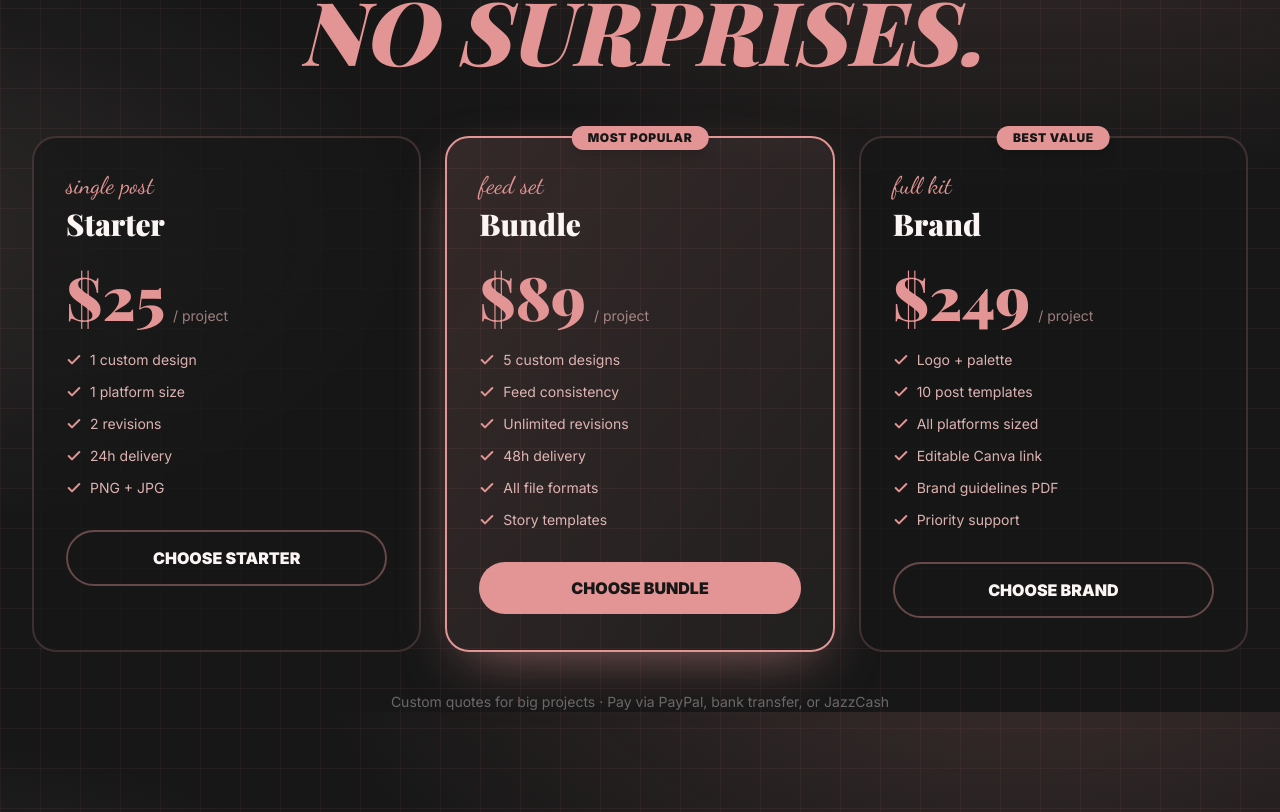
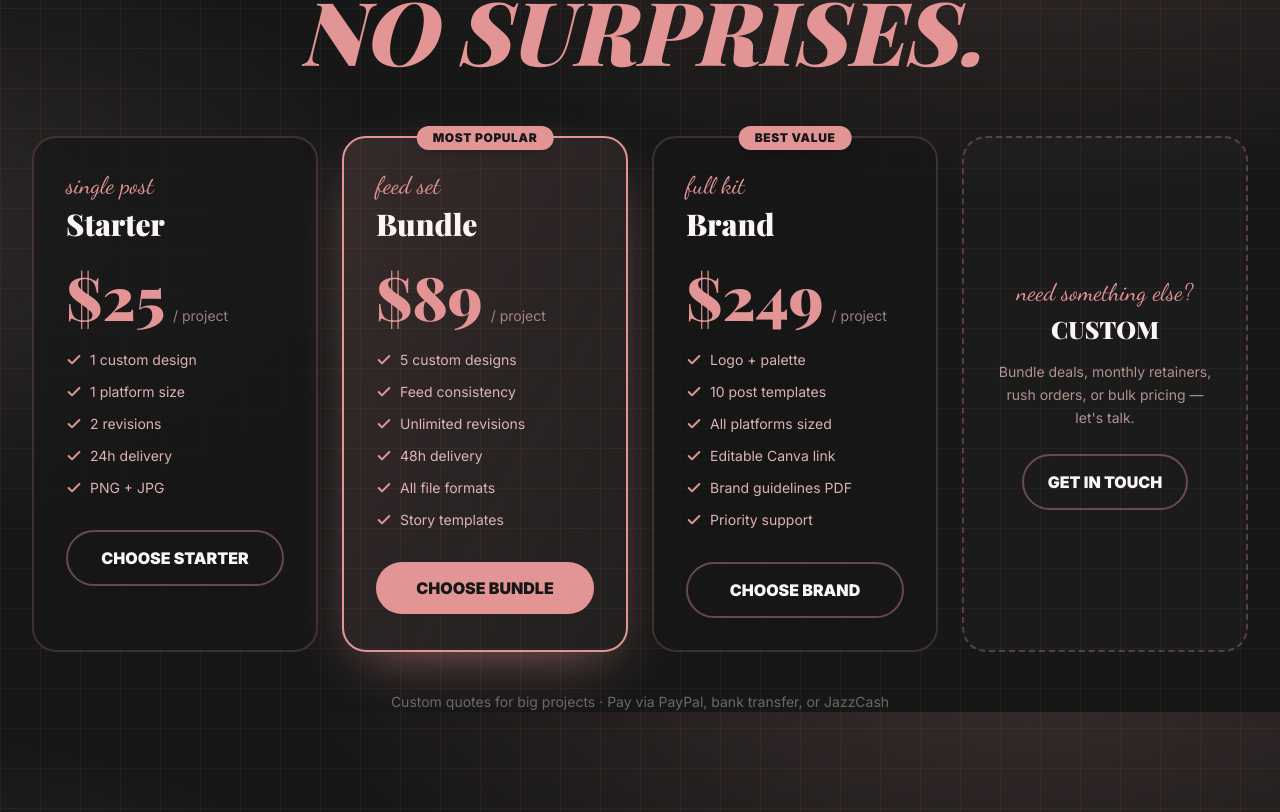
Before and after one commit to SyabAhmad/Fauzia-Shafi, a Next.js app: page / in a window 1280 px wide. Shown: the part 7288-8100 px from the top of the page. Built offline with nearby package versions, Linux system fonts and the light colour scheme.

Commit message:
feat: Portfolio in footer + custom pricing card + mobile 2-col portfolio grid

```diff
--- a/app/components/Footer.tsx
+++ b/app/components/Footer.tsx
@@ -85,6 +85,12 @@ export default function Footer() {
                 </svg>
               </a>
               <a
+                href="/portfolio"
+                className="w-11 h-11 rounded-full border-2 border-rose/40 text-rose flex items-center justify-center hover:bg-rose hover:text-ink transition-all"
+              >
+                <span className="font-display font-black text-[11px]">P</span>
+              </a>
+              <a
                 href={profile.behance}
                 target="_blank"
                 rel="noopener noreferrer"
--- a/app/components/Pricing.tsx
+++ b/app/components/Pricing.tsx
@@ -69,8 +69,8 @@ export default function Pricing() {
           </h2>
         </div>
 
-        {/* Desktop — 3 col */}
-        <div className="hidden md:grid md:grid-cols-3 gap-6">
+        {/* Desktop — 4 col */}
+        <div className="hidden md:grid md:grid-cols-4 gap-6">
           {plans.map((p) => (
             <div
               key={p.name}
@@ -111,6 +111,19 @@ export default function Pricing() {
               </a>
             </div>
           ))}
+          <div className="relative rounded-3xl p-8 card-hover border-2 border-dashed border-rose/30 bg-white/[0.02] flex flex-col items-center justify-center text-center">
+            <p className="font-script text-2xl text-rose">need something else?</p>
+            <h3 className="mt-1 font-display font-black text-cream text-2xl">CUSTOM</h3>
+            <p className="mt-4 text-blush/70 text-sm leading-relaxed">
+              Bundle deals, monthly retainers, rush orders, or bulk pricing — let&apos;s talk.
+            </p>
+            <a
+              href="#hire"
+              className="mt-6 block text-center px-6 py-3.5 rounded-full border-2 border-rose/40 text-cream font-black hover:border-rose hover:bg-rose/10 transition-all"
+            >
+              GET IN TOUCH
+            </a>
+          </div>
         </div>
 
         {/* Mobile — 2-col pinterest */}
@@ -155,6 +168,19 @@ export default function Pricing() {
               </a>
             </div>
           ))}
+          <div className="relative rounded-2xl p-4 card-hover border border-dashed border-rose/30 bg-white/[0.02] price-short flex flex-col items-center justify-center text-center">
+            <p className="font-script text-xl text-rose">need something else?</p>
+            <h3 className="mt-0.5 font-display font-black text-cream text-xl">CUSTOM</h3>
+            <p className="mt-3 text-blush/70 text-[10px] leading-relaxed">
+              Bundle deals, retainers, rush orders, or bulk pricing.
+            </p>
+            <a
+              href="#hire"
+              className="mt-4 block text-center px-4 py-2.5 rounded-full border border-rose/40 text-cream font-black text-xs hover:border-rose hover:bg-rose/10 transition-all"
+            >
+              GET IN TOUCH
+            </a>
+          </div>
         </div>
 
         <p className="mt-10 text-center text-stone text-sm">
--- a/app/portfolio/page.tsx
+++ b/app/portfolio/page.tsx
@@ -137,7 +137,7 @@ export default function PortfolioPage() {
         </div>
 
         {/* Masonry grid — true pinterest */}
-        <div className="columns-1 sm:columns-2 lg:columns-3 xl:columns-4 gap-3 space-y-3">
+        <div className="grid grid-cols-2 sm:columns-2 lg:columns-3 xl:columns-4 gap-2 sm:gap-3 sm:space-y-0 space-y-2">
           {filtered.map((c, i) => (
             <div
               key={`${c.src}-${i}`}
```
